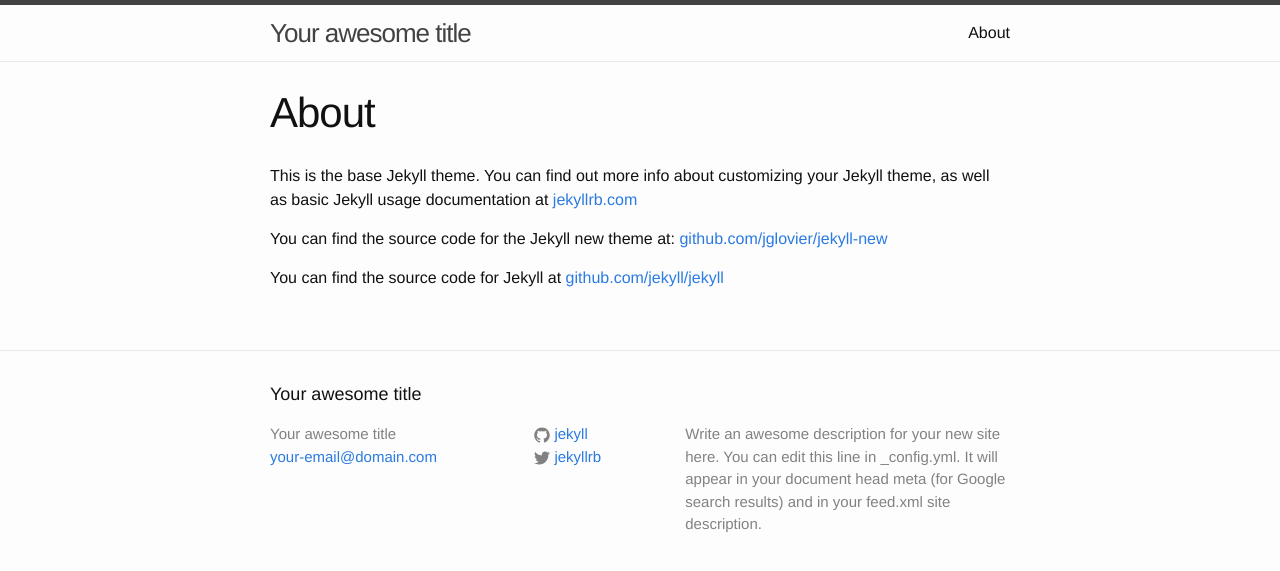
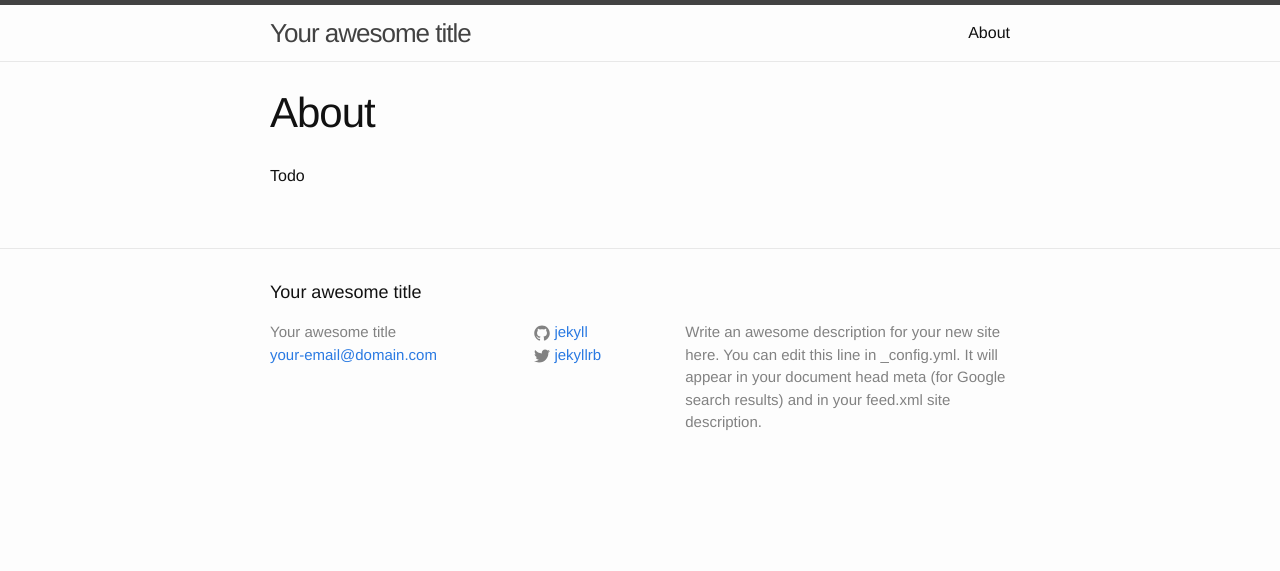
Before and after one commit to emilmork/blog, a Jekyll site: the page built from about.md, in a window 1280 px wide. Shown: the top 571 px of the page. Built offline with Jekyll 4.4.1, drawn with Linux system fonts in a browser that asks for light colours.

```diff
--- a/about.md
+++ b/about.md
@@ -4,8 +4,4 @@ title: About
 permalink: /about/
 ---
 
-This is the base Jekyll theme. You can find out more info about customizing your Jekyll theme, as well as basic Jekyll usage documentation at [jekyllrb.com](http://jekyllrb.com/)
-
-You can find the source code for the Jekyll new theme at: [github.com/jglovier/jekyll-new](https://github.com/jglovier/jekyll-new)
-
-You can find the source code for Jekyll at [github.com/jekyll/jekyll](https://github.com/jekyll/jekyll)
+Todo
```
